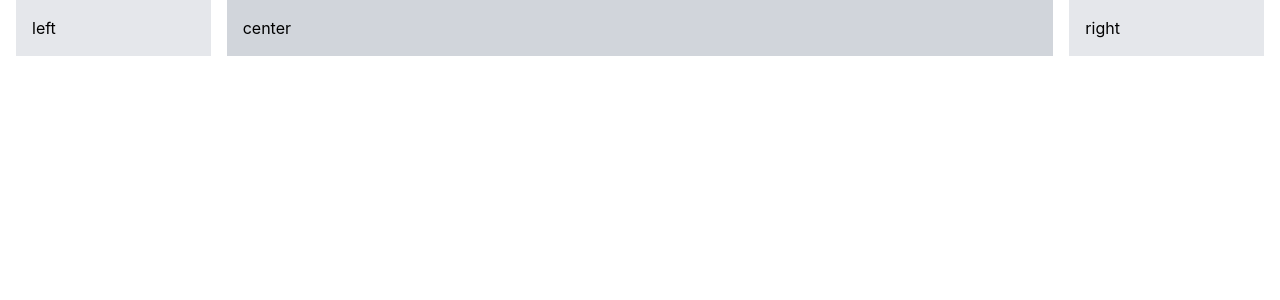
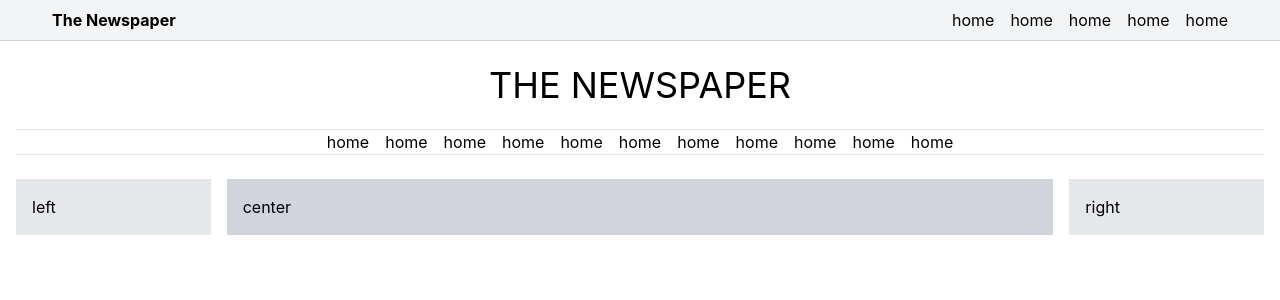
Before and after one commit to adityaPawar1999/newspaper, a React (Create React App) app: page / in a window 1280 px wide. Shown: the top 300 px of the page. Built offline with nearby package versions, Linux system fonts and the light colour scheme.

Commit message:
add sublink component

```diff
--- a/src/App.js
+++ b/src/App.js
@@ -9,6 +9,8 @@ import Layout from './Layout';
 function App() {
   return (
     <div className="App">
+      <Header/>
+
       <Layout/>
     </div>
   );
--- a/src/Layout.js
+++ b/src/Layout.js
@@ -1,9 +1,14 @@
 // src/components/Layout.js
 import React from 'react';
+import SubLinks from './components/SubLinks';
 
 const Layout = () => {
   return (
+
     <div className="container mx-auto px-4">
+
+      <SubLinks/>
+      <br/>
       <div className='lg:block md:hidden sm:hidden '>
       <div className="grid grid-cols-1 md:grid-cols-12 gap-4">
         <div className="col-span-12 md:col-span-2 lg:col-span-2 bg-gray-200 p-4">left</div>
--- a/src/components/BreakingNews.js
+++ b/src/components/BreakingNews.js
@@ -16,9 +16,11 @@ const BreakingNews = () => {
           <div className="md:w-1/3 md:pl-4">
             <h4 className="text-xl font-semibold mb-4">Daily Feed</h4>
             <ul className="space-y-2">
-              <li><a href="#" className="hover:text-blue-500">How to be as Productive as a Google Employee</a></li>
-              <li><a href="#" className="hover:text-blue-500">The Most Fascinating Show? The Net Trying to Fix Itself</a></li>
-              <li><a href="#" className="hover:text-blue-500">Liverpool Tops Hoffenheim in First Leg of Champions Playoff</a></li>
+              <li>home</li>
+            <li>home</li>
+            <li>home</li>
+            <li>home</li>
+            <li>home</li>
             </ul>
           </div>
         </div>
--- a/src/components/Footer.js
+++ b/src/components/Footer.js
@@ -12,9 +12,11 @@ const Footer = () => {
           </div>
           <div>
             <ul className="flex space-x-4">
-              <li><a href="#" className="hover:text-blue-500">News</a></li>
-              <li><a href="#" className="hover:text-blue-500">Opinion</a></li>
-              <li><a href="#" className="hover:text-blue-500">Most Popular</a></li>
+              <li>home</li>
+            <li>home</li>
+            <li>home</li>
+            <li>home</li>
+            <li>home</li>
             </ul>
           </div>
         </div>
--- a/src/components/Header.js
+++ b/src/components/Header.js
@@ -9,19 +9,16 @@ const Header = () => {
   };
 
   return (
-    <header className="bg-gray-100 py-4 border-b border-gray-300">
+    <header className="bg-gray-100 py-2 border-b border-gray-300 container mx-auto px-9">
       <div className="container mx-auto flex justify-between items-center px-4">
-        <h1 className="text-4xl font-bold">The Newspaper</h1>
+        <p className=" font-bold">The Newspaper</p>
         <nav className="hidden md:block">
           <ul className="flex space-x-4">
-            <li><a href="#" className="hover:text-blue-500">Home</a></li>
-            <li><a href="#" className="hover:text-blue-500">Politics</a></li>
-            <li><a href="#" className="hover:text-blue-500">Technology</a></li>
-            <li><a href="#" className="hover:text-blue-500">Sports</a></li>
-            <li><a href="#" className="hover:text-blue-500">Fashion</a></li>
-            <li><a href="#" className="hover:text-blue-500">Food</a></li>
-            <li><a href="#" className="hover:text-blue-500">Shortcodes</a></li>
-            <li><a href="#" className="hover:text-blue-500">Contact</a></li>
+            <li>home</li>
+            <li>home</li>
+            <li>home</li>
+            <li>home</li>
+            <li>home</li>
           </ul>
         </nav>
         <div className="md:hidden">
@@ -35,14 +32,11 @@ const Header = () => {
       {isMenuOpen && (
         <nav className="md:hidden">
           <ul className="flex flex-col space-y-2 mt-4 px-4">
-            <li><a href="#" className="hover:text-blue-500">Home</a></li>
-            <li><a href="#" className="hover:text-blue-500">Politics</a></li>
-            <li><a href="#" className="hover:text-blue-500">Technology</a></li>
-            <li><a href="#" className="hover:text-blue-500">Sports</a></li>
-            <li><a href="#" className="hover:text-blue-500">Fashion</a></li>
-            <li><a href="#" className="hover:text-blue-500">Food</a></li>
-            <li><a href="#" className="hover:text-blue-500">Shortcodes</a></li>
-            <li><a href="#" className="hover:text-blue-500">Contact</a></li>
+            <li>home</li>
+            <li>home</li>
+            <li>home</li>
+            <li>home</li>
+            <li>home</li>
           </ul>
         </nav>
       )}
--- /dev/null
+++ b/src/components/SubLinks.js
@@ -0,0 +1,25 @@
+const SubLinks = () =>{
+    return(
+        <>
+        <br/>
+      <h1 className='text-center text-4xl'>THE NEWSPAPER</h1>
+      <br/>
+        <hr/>
+        <ul className="flex gap-4 text-center justify-center flex-wrap ">
+        <li>home</li>
+        <li>home</li>
+        <li>home</li>
+        <li>home</li>
+        <li>home</li>
+        <li>home</li>
+        <li>home</li>
+        <li>home</li>
+        <li className="text-bold">home</li>
+        <li>home</li>
+        <li>home</li>
+        </ul>
+        <hr/>
+        </>
+    )
+}
+export default SubLinks;
```
